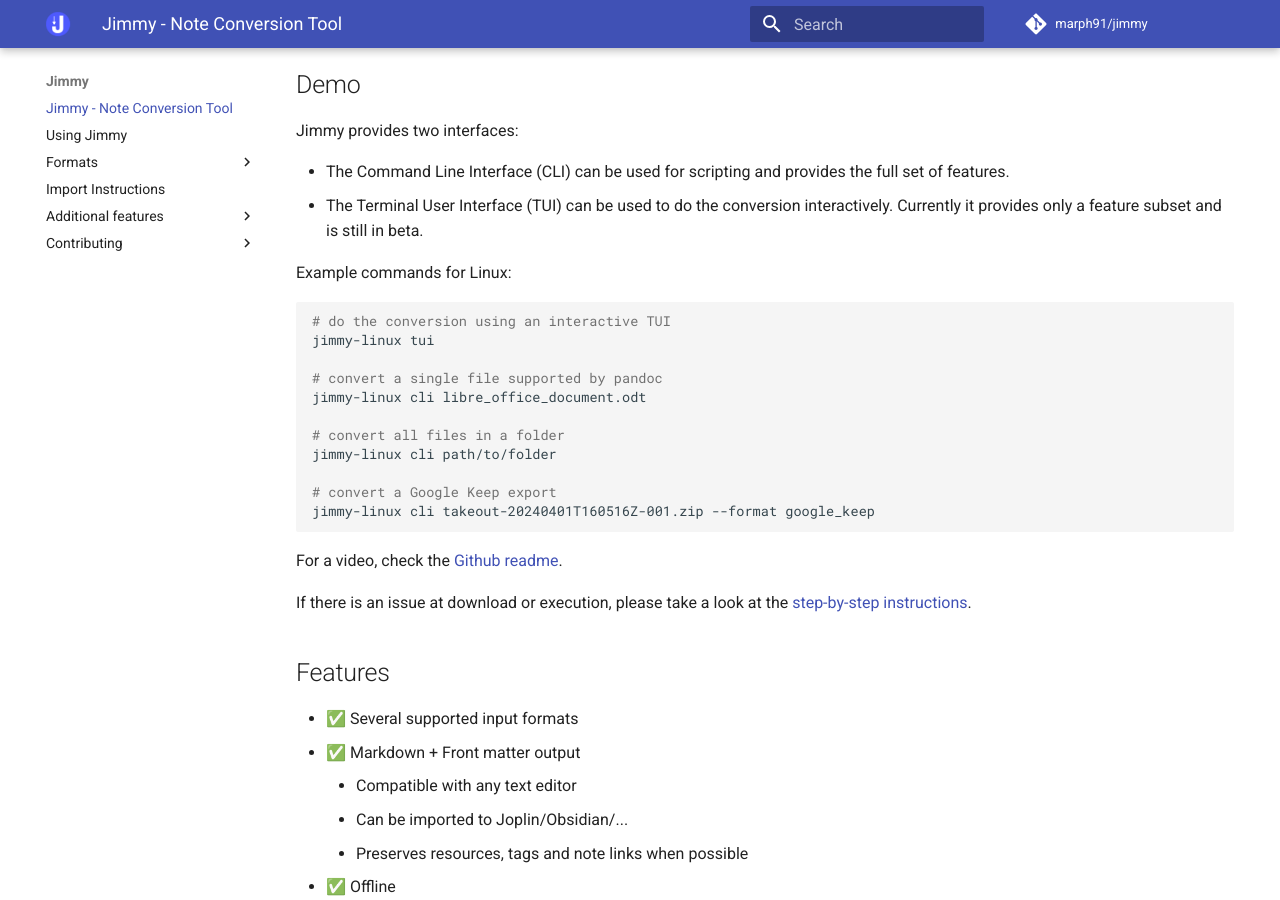
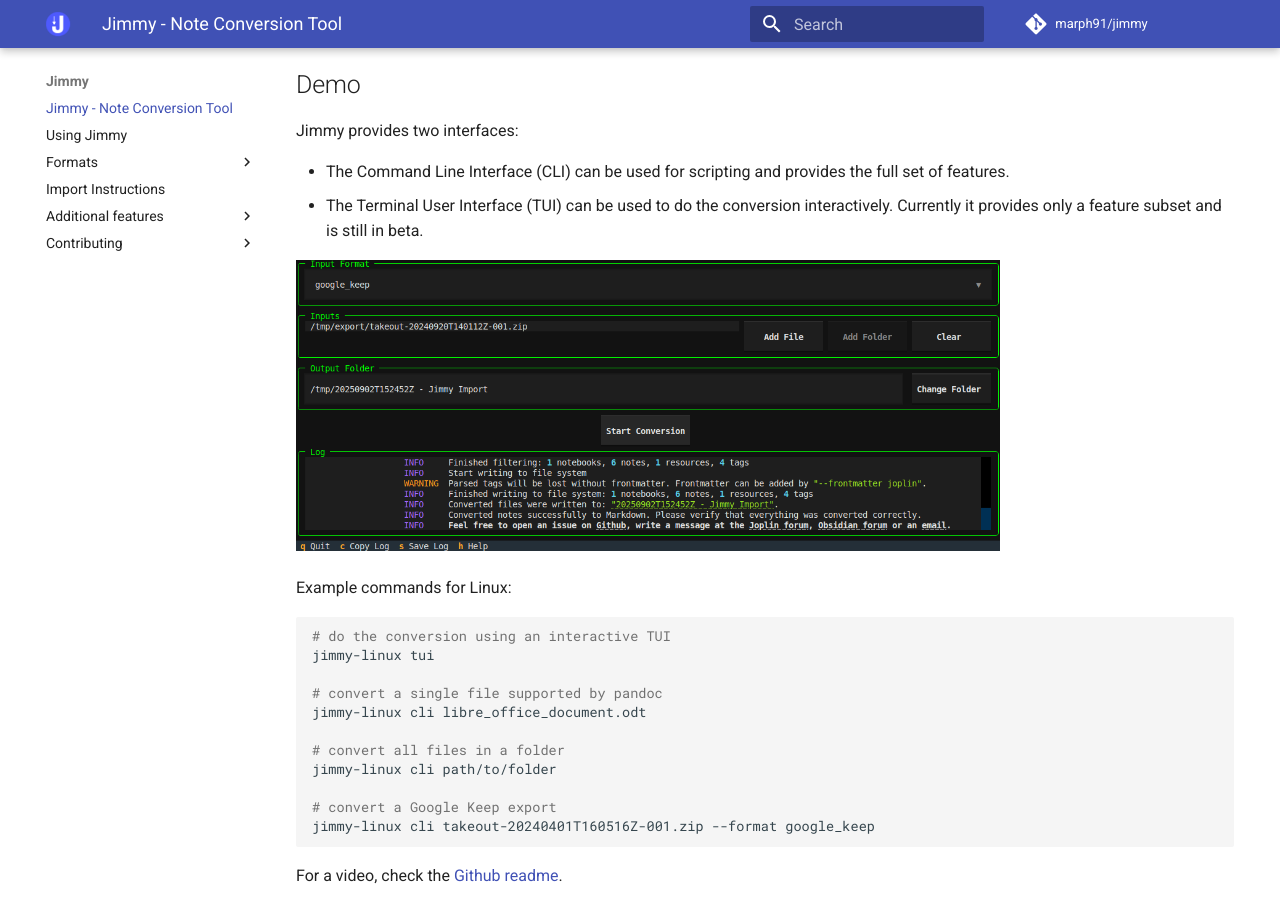
Before and after one commit to marph91/jimmy, an MkDocs documentation site: the page built from docs/index.md, in a window 1280 px wide and 900 px high, scrolled down 737 px. Built offline with MkDocs 1.6.1 and Material for MkDocs 9.7.7, drawn with Linux system fonts in a browser that asks for light colours; comment, search, counter and statistics services are not loaded.

Commit message:
docs: add demo screenshot

```diff
--- a/docs/index.md
+++ b/docs/index.md
@@ -24,6 +24,8 @@
 
 - The Command Line Interface (CLI) can be used for scripting and provides the full set of features.
 - The Terminal User Interface (TUI) can be used to do the conversion interactively. Currently it provides only a feature subset and is still in beta.
+
+![](./images/tui_demo.png){: width=75%}
 
 Example commands for Linux:
 
```
Also changed, not shown: readme.md (+2 -0 lines), docs/images/tui_demo.png (added).
